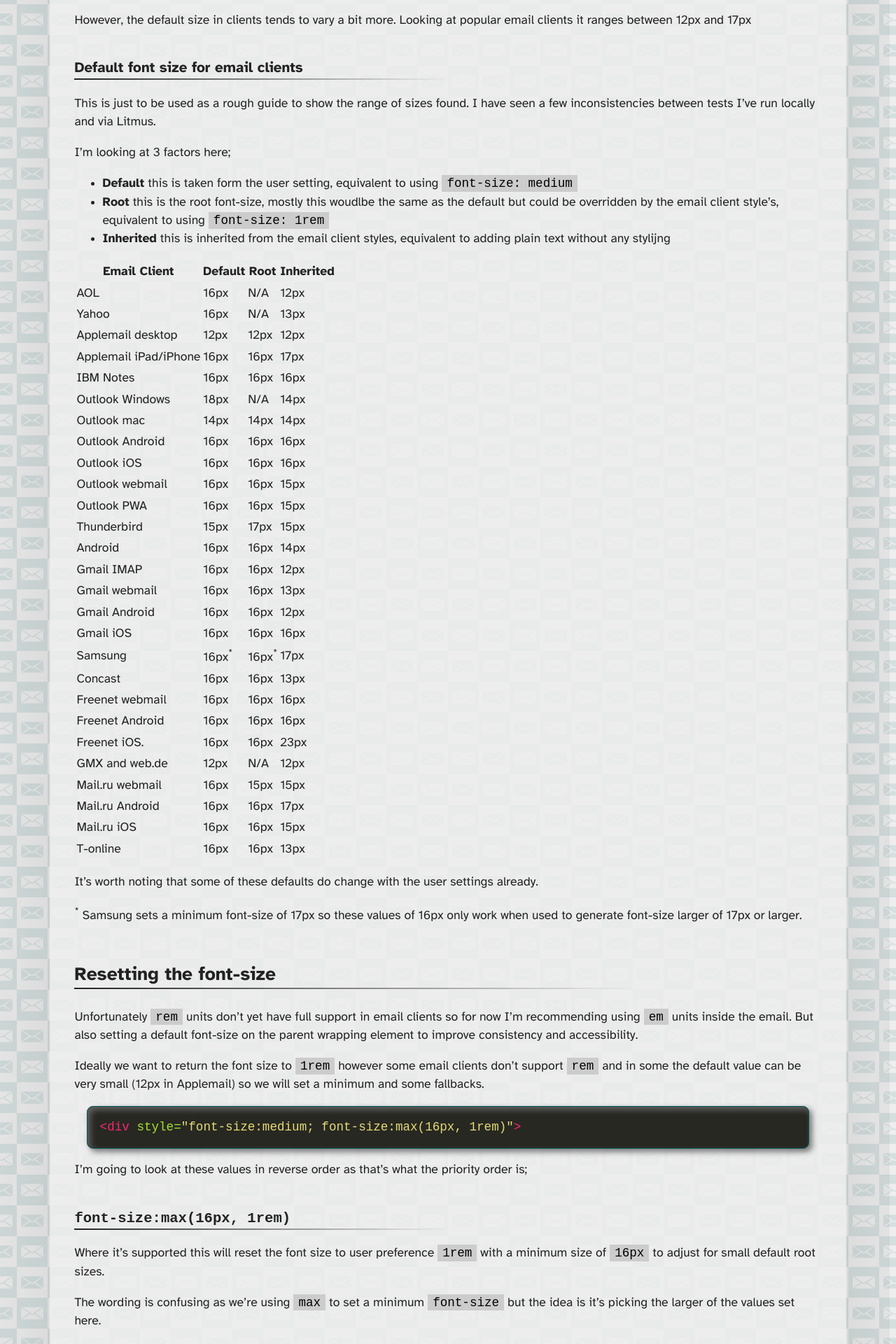
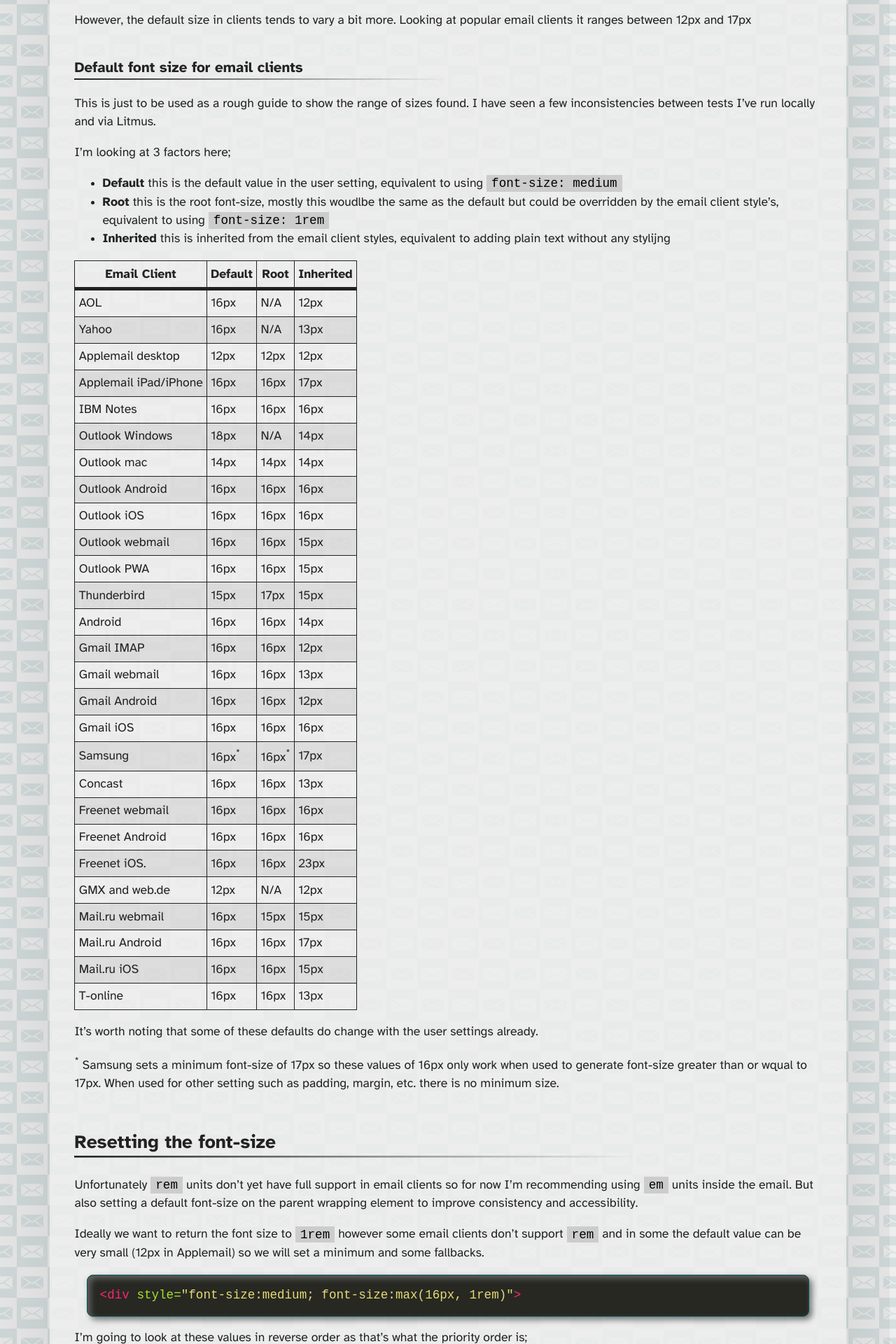
Before and after one commit to M-J-Robbins/good-email-code, a Jekyll site: the page built from email-accessibility/rem-and-em.md, in a window 1280 px wide. Shown: the part 1226-3146 px from the top of the page at 70% size. Built offline with Jekyll 4.4.1, drawn with Linux system fonts in a browser that asks for light colours; our own code applies the rules of GitHub Pages for plain Markdown files; a script that is not in the unit is left out.

Commit message:
table style

```diff
--- a/assets/css/style.css
+++ b/assets/css/style.css
@@ -151,6 +151,20 @@
   height:20em;
   border:none;
 }
+table, td, th{
+  border:1px solid currentColor;
+  border-collapse: collapse;
+  padding:.3em;
+}
+thead th{
+  border-bottom-width:.3em;
+}
+tr:nth-child(even){
+  background-color:  #0001;
+}tr:nth-child(odd){
+  background-color:  #fff1;
+}
+
 
 hr.end{
   width: 50%;
--- a/email-accessibility/rem-and-em.md
+++ b/email-accessibility/rem-and-em.md
@@ -29,7 +29,7 @@
 This is just to be used as a rough guide to show the range of sizes found. I have seen a few inconsistencies between tests I've run locally and via Litmus.
 
 I'm looking at 3 factors here;
-* **Default** this is taken form the user setting, equivalent to using `font-size: medium`
+* **Default** this is the default value in the user setting, equivalent to using `font-size: medium`
 * **Root** this is the root font-size, mostly this woudlbe the same as the default but could be overridden by the email client style's, equivalent to using `font-size: 1rem`
 * **Inherited** this is inherited from the email client styles, equivalent to adding plain text without any stylijng
 
@@ -65,7 +65,7 @@
 
 It’s worth noting that some of these defaults do change with the user settings already.
 
-<sup>*</sup> Samsung sets a minimum font-size of 17px so these values of 16px only work when used to generate font-size larger of 17px or larger.
+<sup>*</sup> Samsung sets a minimum font-size of 17px so these values of 16px only work when used to generate font-size greater than or wqual to 17px.  When used for other setting such as padding, margin, etc. there is no minimum size.
 
 ## Resetting the font-size
 Unfortunately `rem` units don’t yet have full support in email clients so for now I’m recommending using `em` units inside the email. But also setting a default font-size on the parent  wrapping element to improve consistency and accessibility.
```
